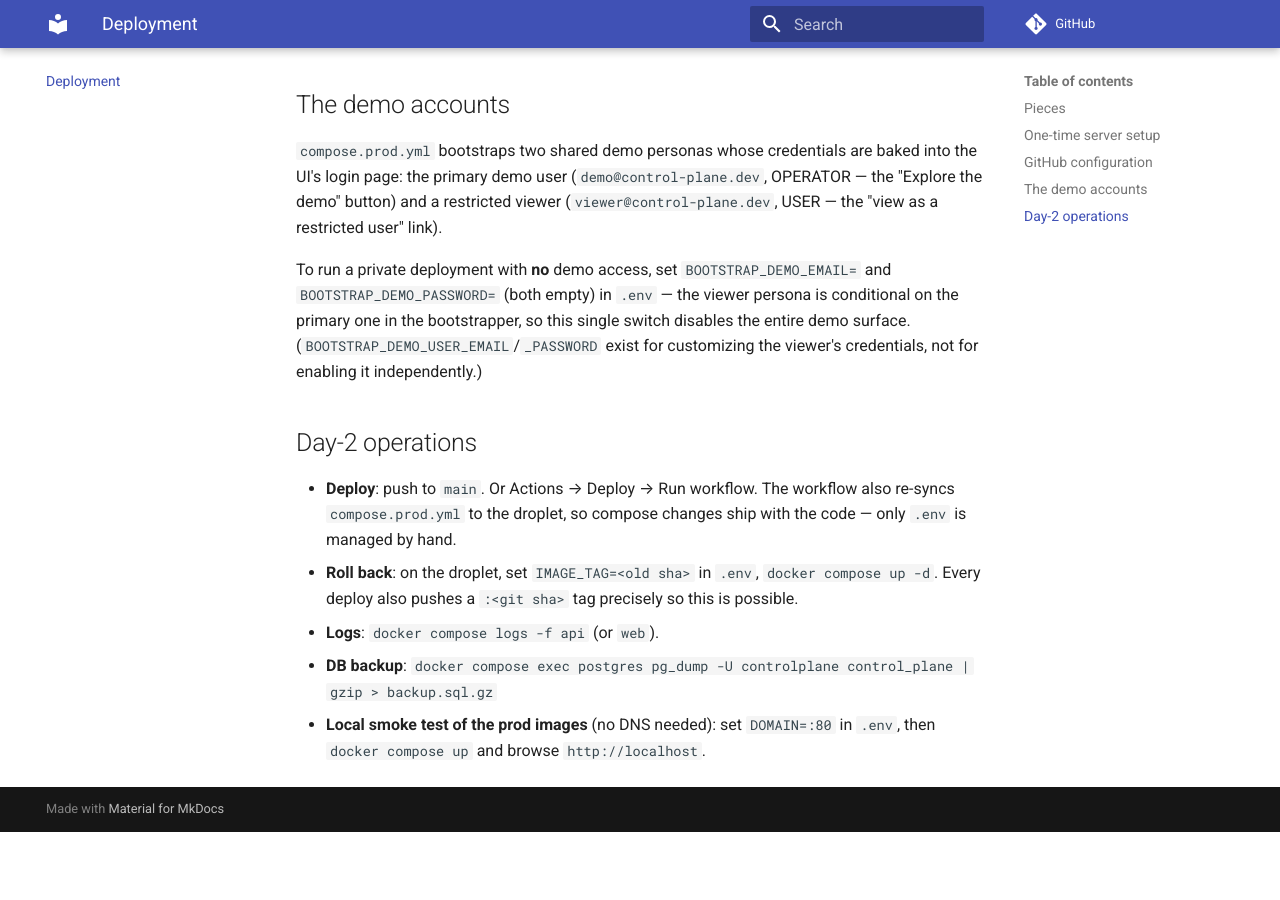
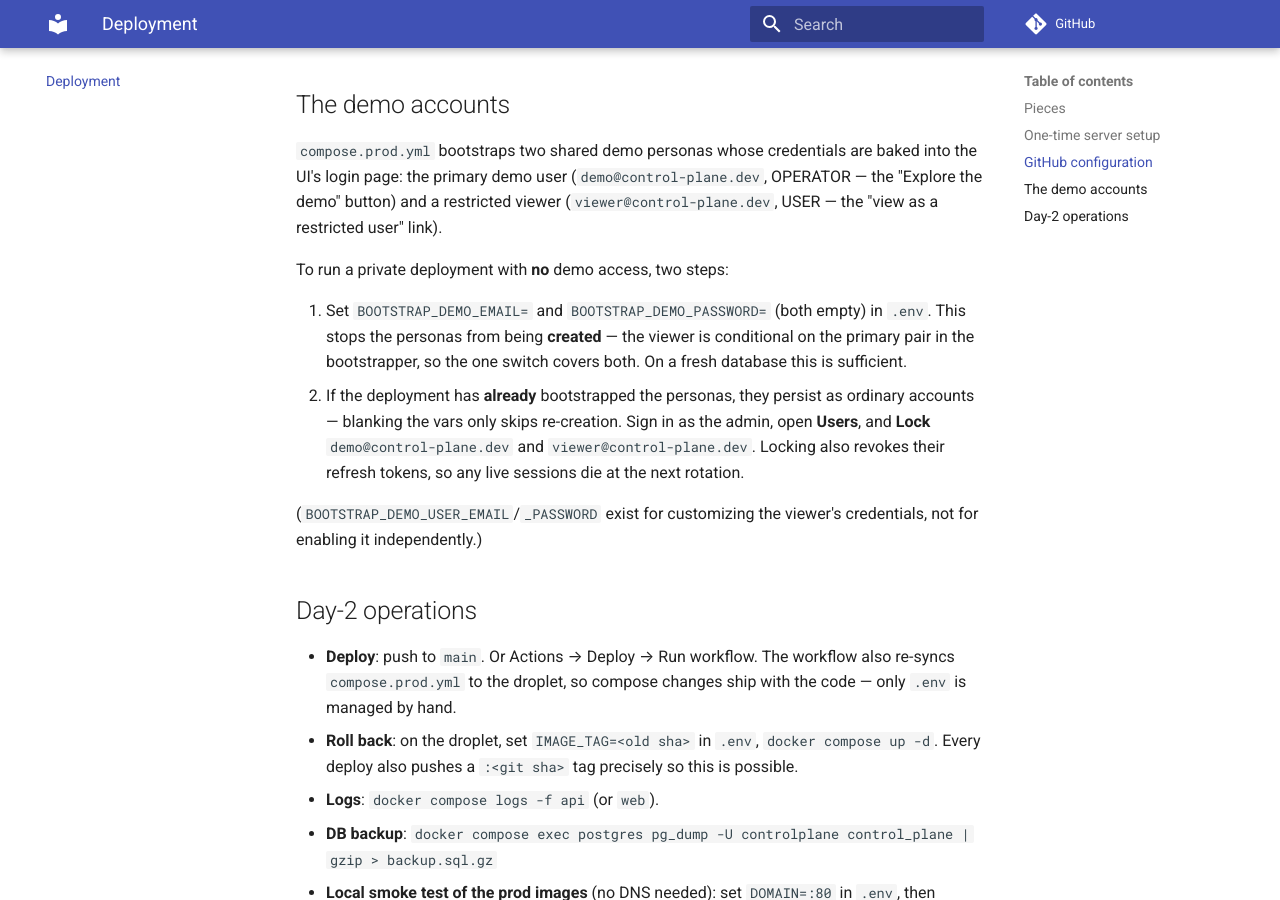
Before and after one commit to walker-systems/control-plane, an MkDocs documentation site: the page built from docs/deployment.md, in a window 1280 px wide and 900 px high, scrolled down 2564 px. Built offline with MkDocs 1.6.1 and Material for MkDocs 9.7.7, drawn with Linux system fonts in a browser that asks for light colours; comment, search, counter and statistics services are not loaded; before the commit the page ends 3396 px from its top, so only the background shows below that.

Commit message:
docs: bootstrap vars prevent persona creation — they don't disable existing accounts
Codex caught an overclaim: blanking the BOOTSTRAP_DEMO_* vars only
makes the bootstrapper skip creation. On a deployment that already
bootstrapped the personas, the persisted accounts keep accepting the
UI's baked credentials. Corrected in roadmap, deployment (now a
two-step procedure: blank the vars, then lock both accounts from the
admin Users page — which also revokes their sessions), security
limitations, the .env example, and the compose comment.

```diff
--- a/docs/deployment.md
+++ b/docs/deployment.md
@@ -114,13 +114,22 @@
 and a restricted viewer (`viewer@control-plane.dev`, USER — the
 "view as a restricted user" link).
 
-To run a private deployment with **no** demo access, set
-`BOOTSTRAP_DEMO_EMAIL=` and `BOOTSTRAP_DEMO_PASSWORD=` (both empty)
-in `.env` — the viewer persona is conditional on the primary one in
-the bootstrapper, so this single switch disables the entire demo
-surface. (`BOOTSTRAP_DEMO_USER_EMAIL`/`_PASSWORD` exist for
-customizing the viewer's credentials, not for enabling it
-independently.)
+To run a private deployment with **no** demo access, two steps:
+
+1. Set `BOOTSTRAP_DEMO_EMAIL=` and `BOOTSTRAP_DEMO_PASSWORD=` (both
+   empty) in `.env`. This stops the personas from being **created** —
+   the viewer is conditional on the primary pair in the bootstrapper,
+   so the one switch covers both. On a fresh database this is
+   sufficient.
+2. If the deployment has **already** bootstrapped the personas, they
+   persist as ordinary accounts — blanking the vars only skips
+   re-creation. Sign in as the admin, open **Users**, and **Lock**
+   `demo@control-plane.dev` and `viewer@control-plane.dev`. Locking
+   also revokes their refresh tokens, so any live sessions die at the
+   next rotation.
+
+(`BOOTSTRAP_DEMO_USER_EMAIL`/`_PASSWORD` exist for customizing the
+viewer's credentials, not for enabling it independently.)
 
 ## Day-2 operations
 
```
Also changed, not shown: docs/roadmap.md (+3 -2 lines), docs/security.md (+3 -2 lines), 2 other files.
